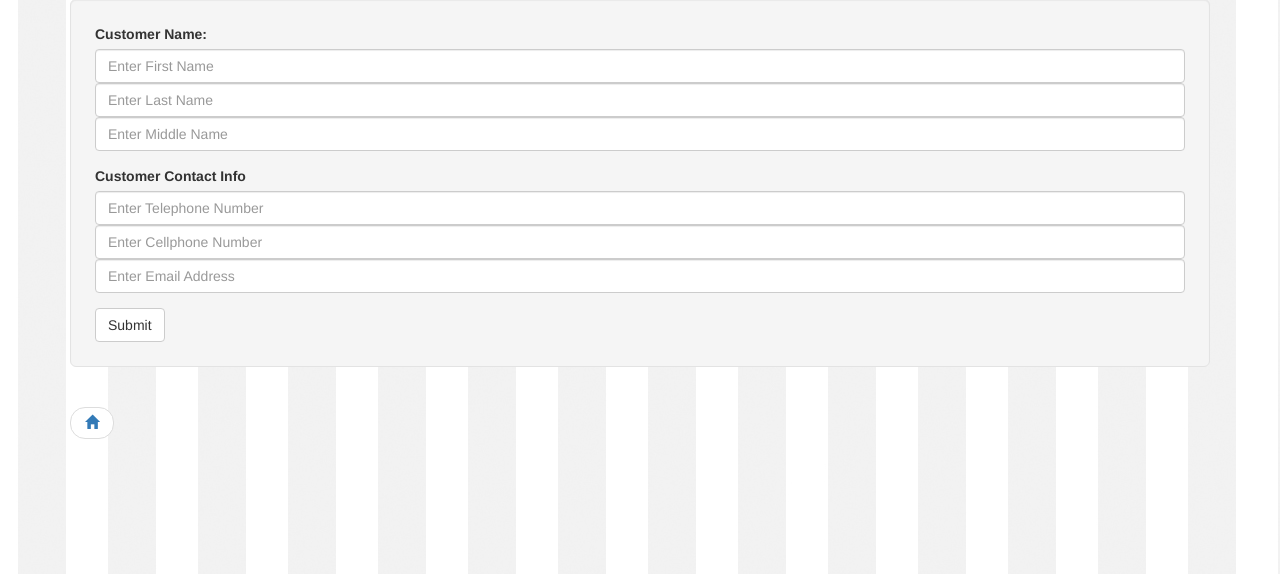
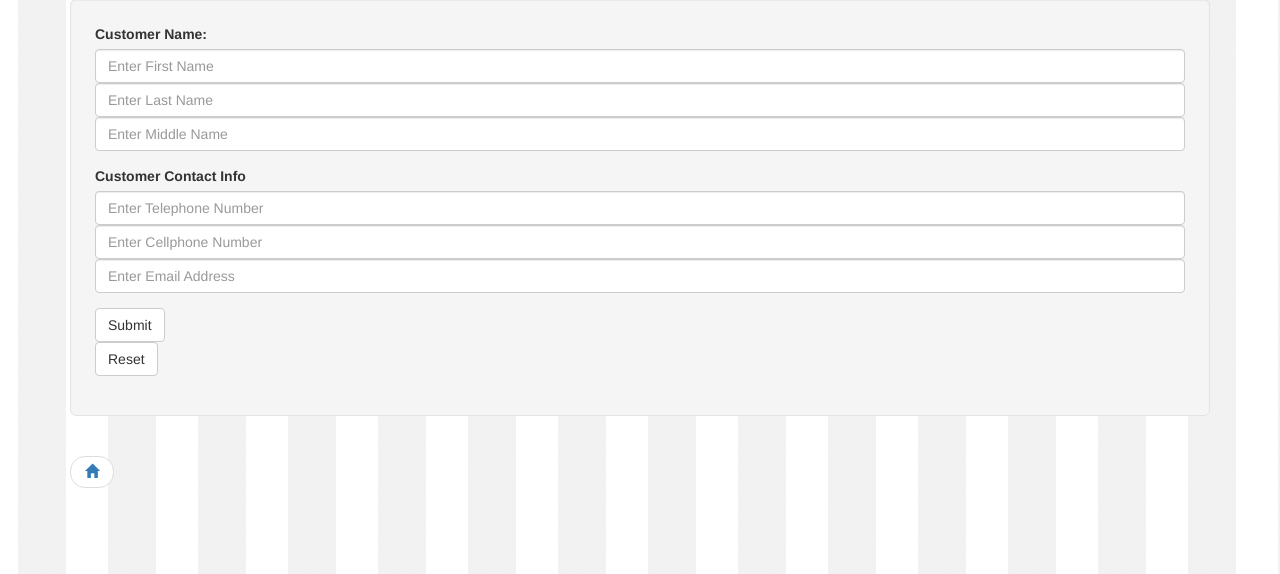
Before and after one commit to SofEng22016/eteam, a PHP site: page /customerform.php in a window 1280 px wide. Shown: the part 226-800 px from the top of the page. Run offline with PHP 8.4, Linux system fonts and the light colour scheme.

Commit message:
Update: -Added the reset button in order to clear out all the field entries in the 3 forms (carforms.php, customerform.php, and transaction.php).

```diff
--- a/BayaniCarwash/customerform.php
+++ b/BayaniCarwash/customerform.php
@@ -40,8 +40,14 @@ $insert_customer = <<<EOD
     <input type="email" class="form-control" id="email" name="email" placeholder="Enter Email Address">
     </div>
     <button type="submit" class="btn btn-default" id="customerEntry" name="customerEntry" >Submit</button>
+  	</form>
 
-  	</form>
+	<form method="POST" action="customerform.php" role="form">
+	<div class="form-group">
+	<button type="submit" class="btn btn-default" id="resetCustomerForm" name="resetCustomerForm">Reset</button>
+	</div>
+	</form>
+
 	</div>
 	</div>
 
```
Also changed, not shown: BayaniCarwash/carforms.php (+8 -1 lines), BayaniCarwash/transaction.php (+9 -0 lines).
